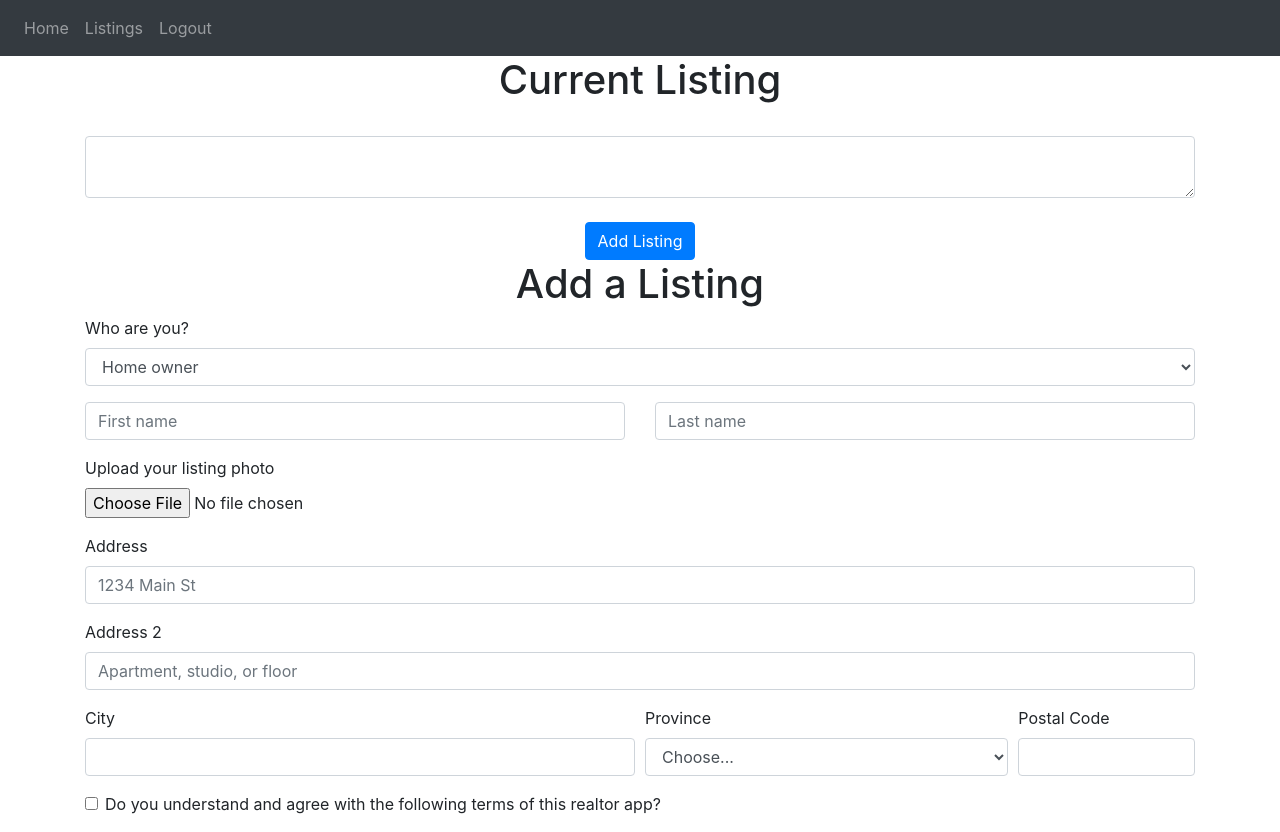
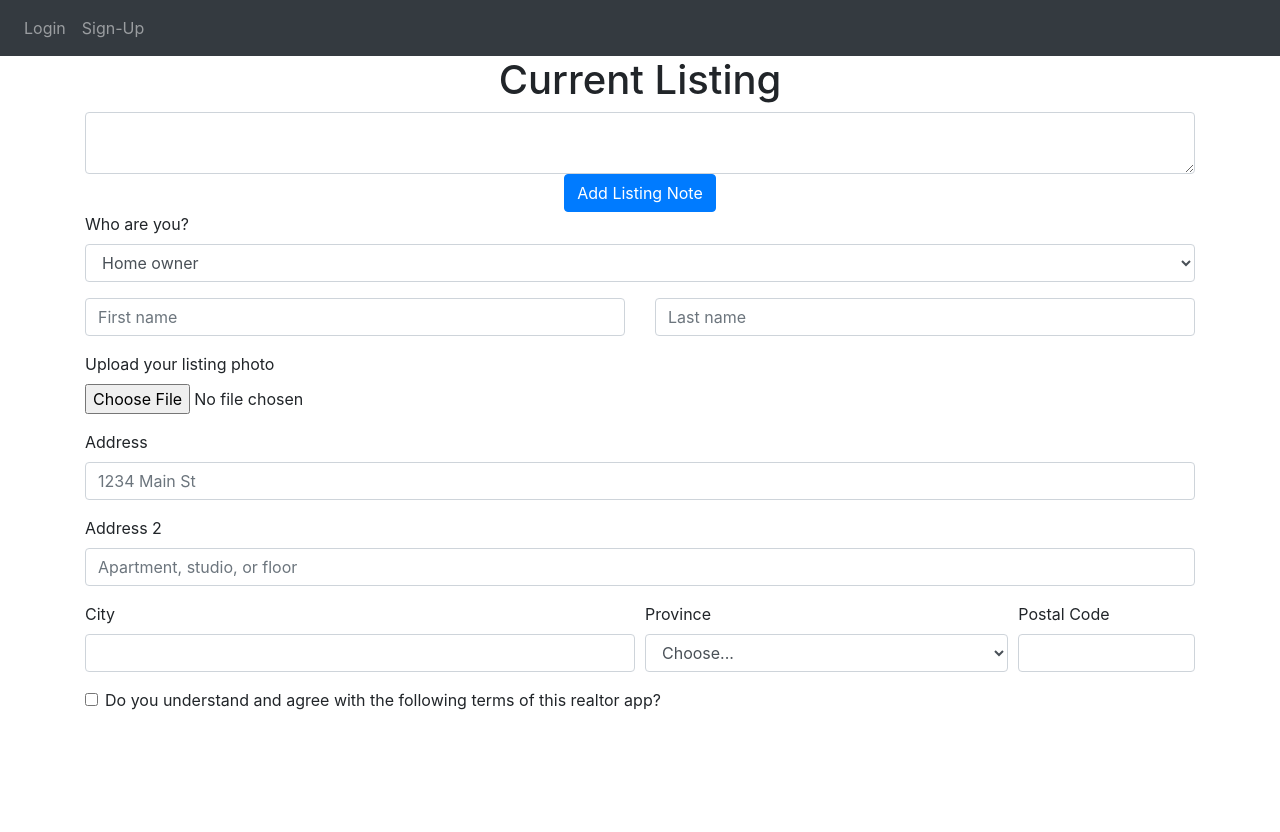
Before and after one commit to michellesauder/python_app, a Flask app: template website/templates/listings.html in a window 1280 px wide. After the commit the page ends 710 px from the top, so only its background shows below. Run offline with Flask 2, Linux system fonts and the light colour scheme; the template is opened without the code that fills it: values that come from a table or form of the project are taken from there, others are empty; data comes from the database, SQL or seed files in the repository; both versions use the stored data as it was after the commit; some libraries are stand-ins or nearby versions.

Commit message:
added listing notes and updated listing database

```diff
--- a/website/auth.py
+++ b/website/auth.py
@@ -28,11 +28,8 @@ def login():
     return render_template("login.html", user=current_user)
 
 @auth.route('/listings')
-@login_required
 def listings():
     return render_template("listings.html", user=current_user)
-
-
 
 @auth.route('/logout')
 @login_required
--- a/website/static/index.js
+++ b/website/static/index.js
@@ -6,3 +6,12 @@ function deleteNote(noteId) {
       window.location.href = "/";
     });
   }
+
+  function deleteListing(listingId) {
+    fetch("/delete-listing", {
+      method: "POST",
+      body: JSON.stringify({ listingId: listingId }),
+    }).then((_res) => {
+      window.location.href = "/";
+    });
+  }
--- a/website/templates/base.html
+++ b/website/templates/base.html
@@ -5,7 +5,7 @@
         <meta name="viewport" content="width=device-width, initial-scale=1"/>
         <link rel="stylesheet" href="https://stackpath.bootstrapcdn.com/bootstrap/4.3.1/css/bootstrap.min.css" integrity="sha384-ggOyR0iXCbMQv3Xipma34MD+dH/1fQ784/j6cY/iJTQUOhcWr7x9JvoRxT2MZw1T" crossorigin="anonymous">
         <link rel="stylesheet" href="https://cdn.jsdelivr.net/npm/@fortawesome/fontawesome-free@5.15.4/css/fontawesome.min.css" integrity="sha384-ggOyR0iXCbMQv3Xipma34MD+dH/1fQ784/j6cY/iJTQUOhcWr7x9JvoRxT2MZw1T" crossorigin="anonymous">
-    <title>{% block title %} Home {% endblock %}</title>
+    <title>{% block title %} Main Page {% endblock %}</title>
     </head>
     <body>
     <nav class="navbar navbar-expand-lg navbar-dark bg-dark">
@@ -16,7 +16,7 @@
             <div class="navbar-nav">
                 {% if user.is_authenticated %}
                 <a class="nav-item nav-link" href="/" id="home">Home</a>
-                <a class="nav-item nav-link" href="/listings" id="home">Listings</a>
+                <a class="nav-item nav-link" href="/listings" id="listing">Listings</a>
                 <a class="nav-item nav-link" href="/logout" id="logout">Logout</a>
                 {% else %}
                 <a class="nav-item nav-link" href="/login" id="login">Login</a>
--- a/website/templates/listings.html
+++ b/website/templates/listings.html
@@ -2,31 +2,14 @@
 {% block title %} Listings {% endblock %}
 {% block content %}
 <h1 align="center">Current Listing</h1>
-<ul class="list-group list-group-flush" id="listings">
-    {% for listing in user.listings %}
-    <li class="list-group-item">{{ listing.data }}
-        <button type="button" class="close">
-            <span aria-hidden="true">&times;</span>
-        </button>
-    </li>
-</ul>
-{% endfor %}
 
-</br>
 <form method="POST" >
-    <textarea id="listing" name="listing" placeholder="" class="form-control"></textarea>
-</br>
+    <textarea id="listing" name="listing" placeholder="" class="form-control" ></textarea>
     <div align="center" >
-        <button type="submit" class="btn btn-primary">Add Listing</button>
+        <button type="submit" class="btn btn-primary">Add Listing Note</button>
     </div>
 </form>
-
-<h1 align="center">Add a Listing</h1>
-<form>
-    <!-- <div class="form-group">
-      <label for="exampleFormControlInput1">Email address</label>
-      <input type="email" class="form-control" id="exampleFormControlInput1" placeholder="name@example.com">
-    </div> -->
+<form method="POST">
     <div class="form-group">
       <label for="exampleFormControlSelect1">Who are you?</label>
       <select class="form-control" id="exampleFormControlSelect1">
@@ -37,26 +20,6 @@
         <option>Financial Advisor</option>
       </select>
     </div>
-    <!-- <div class="form-check">
-        <input class="form-check-input" type="checkbox" value="" id="defaultCheck1">
-        <label class="form-check-label" for="defaultCheck1">
-          Default checkbox
-        </label>
-      </div> -->
-    <!-- <div class="form-group">
-      <label for="exampleFormControlSelect2">Example multiple select</label>
-      <select multiple class="form-control" id="exampleFormControlSelect2">
-        <option>1</option>
-        <option>2</option>
-        <option>3</option>
-        <option>4</option>
-        <option>5</option>
-      </select>
-    </div> -->
-    <!-- <div class="form-group">
-      <label for="exampleFormControlTextarea1">Example textarea</label>
-      <textarea class="form-control" id="exampleFormControlTextarea1" rows="3"></textarea>
-    </div> -->
     <div class="form-group">
         <div class="row">
             <div class="col">
@@ -71,16 +34,6 @@
         <label for="exampleFormControlFile1">Upload your listing photo</label>
         <input type="file" class="form-control-file" id="exampleFormControlFile1">
     </div>
-        <!-- <div class="form-row">
-          <div class="form-group col-md-6">
-            <label for="inputEmail4">Email</label>
-            <input type="email" class="form-control" id="inputEmail4" placeholder="Email">
-          </div>
-          <div class="form-group col-md-6">
-            <label for="inputPassword4">Password</label>
-            <input type="password" class="form-control" id="inputPassword4" placeholder="Password">
-          </div>
-        </div> -->
         <div class="form-group">
           <label for="inputAddress">Address</label>
           <input type="text" class="form-control" id="inputAddress" placeholder="1234 Main St">
@@ -115,6 +68,6 @@
             </label>
           </div>
         </div>
-  </form>
+      </form>
 
 {% endblock %}
```
Also changed, not shown: website/__init__.py (+3 -4 lines), website/models.py (+7 -0 lines), website/views.py (+15 -12 lines), website/database.db.
